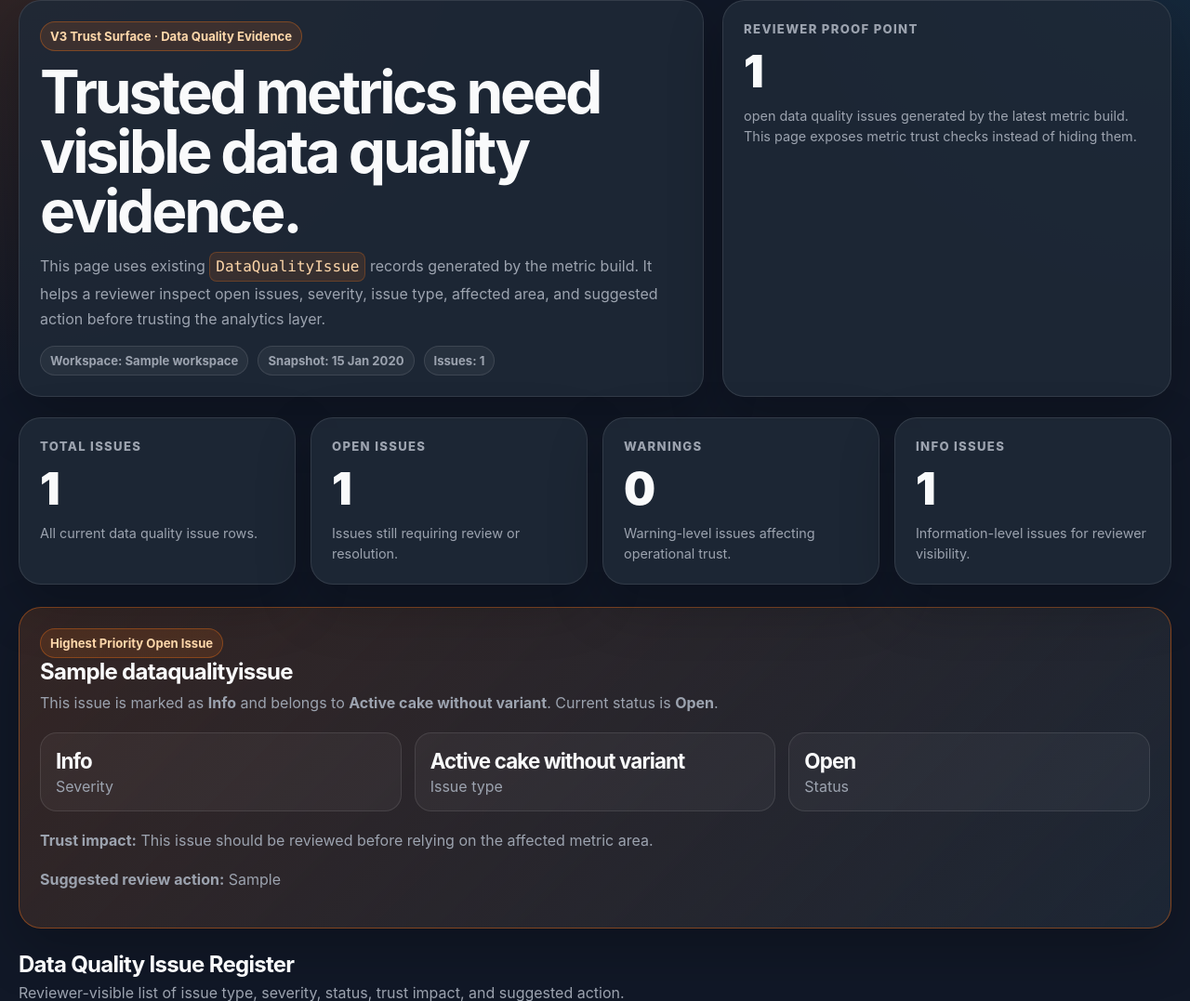
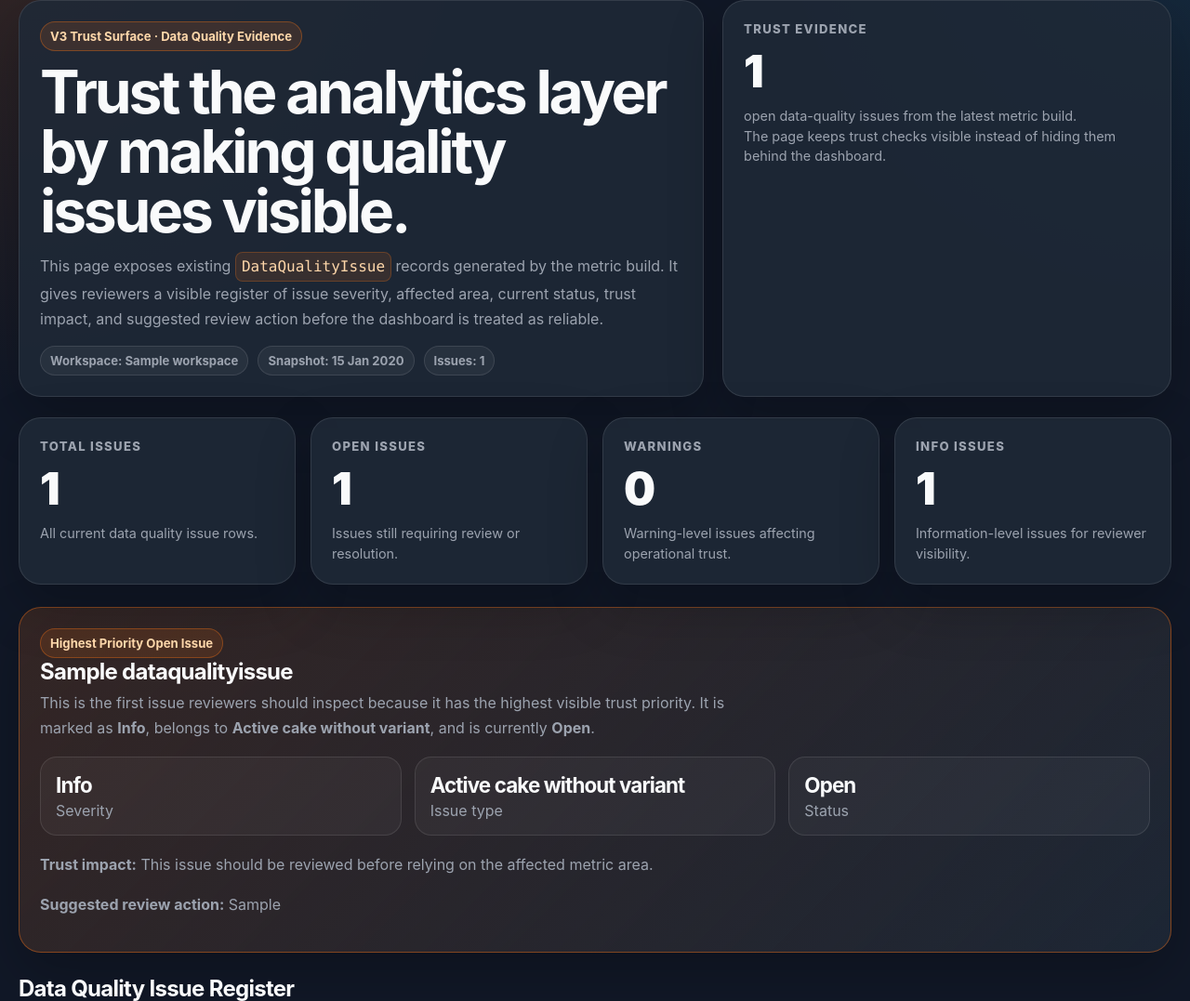
Before and after one commit to aminul-portfolio/bakeops-intelligence, a Django app: page /analytics/data-quality/ in a window 1280 px wide. Shown: the part 120-1197 px from the top of the page at 93% size. Run offline with Django 5.2, Linux system fonts and the light colour scheme; tables that the repository leaves empty hold one stand-in row (values such as "Sample post").

Commit message:
Polish data quality trust surface copy

```diff
--- a/bakeops/templates/bakeops/data_quality_review.html
+++ b/bakeops/templates/bakeops/data_quality_review.html
@@ -362,12 +362,13 @@
             <section class="hero">
                 <div class="card">
                     <span class="badge orange">V3 Trust Surface &middot; Data Quality Evidence</span>
-                    <h1 class="hero-title">Trusted metrics need visible data quality evidence.</h1>
+                    <h1 class="hero-title">Trust the analytics layer by making quality issues visible.</h1>
                     <p class="hero-copy">
-                        This page uses existing
+                        This page exposes existing
                         <span class="code">DataQualityIssue</span>
-                        records generated by the metric build. It helps a reviewer inspect open issues,
-                        severity, issue type, affected area, and suggested action before trusting the analytics layer.
+                        records generated by the metric build. It gives reviewers a visible register of issue severity,
+                        affected area, current status, trust impact, and suggested review action before the dashboard is
+                        treated as reliable.
                     </p>
 
                     <div class="badge-row">
@@ -378,11 +379,11 @@
                 </div>
 
                 <div class="card">
-                    <div class="kpi-label">Reviewer Proof Point</div>
+                    <div class="kpi-label">Trust Evidence</div>
                     <div class="kpi-value">{{ open_issue_count }}</div>
                     <div class="kpi-foot">
-                        open data quality issues generated by the latest metric build.<br>
-                        This page exposes metric trust checks instead of hiding them.
+                        open data-quality issues from the latest metric build.<br>
+                        The page keeps trust checks visible instead of hiding them behind the dashboard.
                     </div>
                 </div>
             </section>
@@ -419,11 +420,13 @@
                     <h2>{{ top_issue.issue.title }}</h2>
 
                     <p class="hero-copy">
-                        This issue is marked as
-                        <strong>{{ top_issue.severity_label }}</strong>
-                        and belongs to
-                        <strong>{{ top_issue.issue_type_label }}</strong>.
-                        Current status is
+                        This is the first issue reviewers should inspect because it has the highest visible trust
+                        priority.
+                        It is marked as
+                        <strong>{{ top_issue.severity_label }}</strong>,
+                        belongs to
+                        <strong>{{ top_issue.issue_type_label }}</strong>,
+                        and is currently
                         <strong>{{ top_issue.status_label }}</strong>.
                     </p>
 
```
Also changed, not shown: bakeops/tests/test_views.py (+2 -1 lines).
